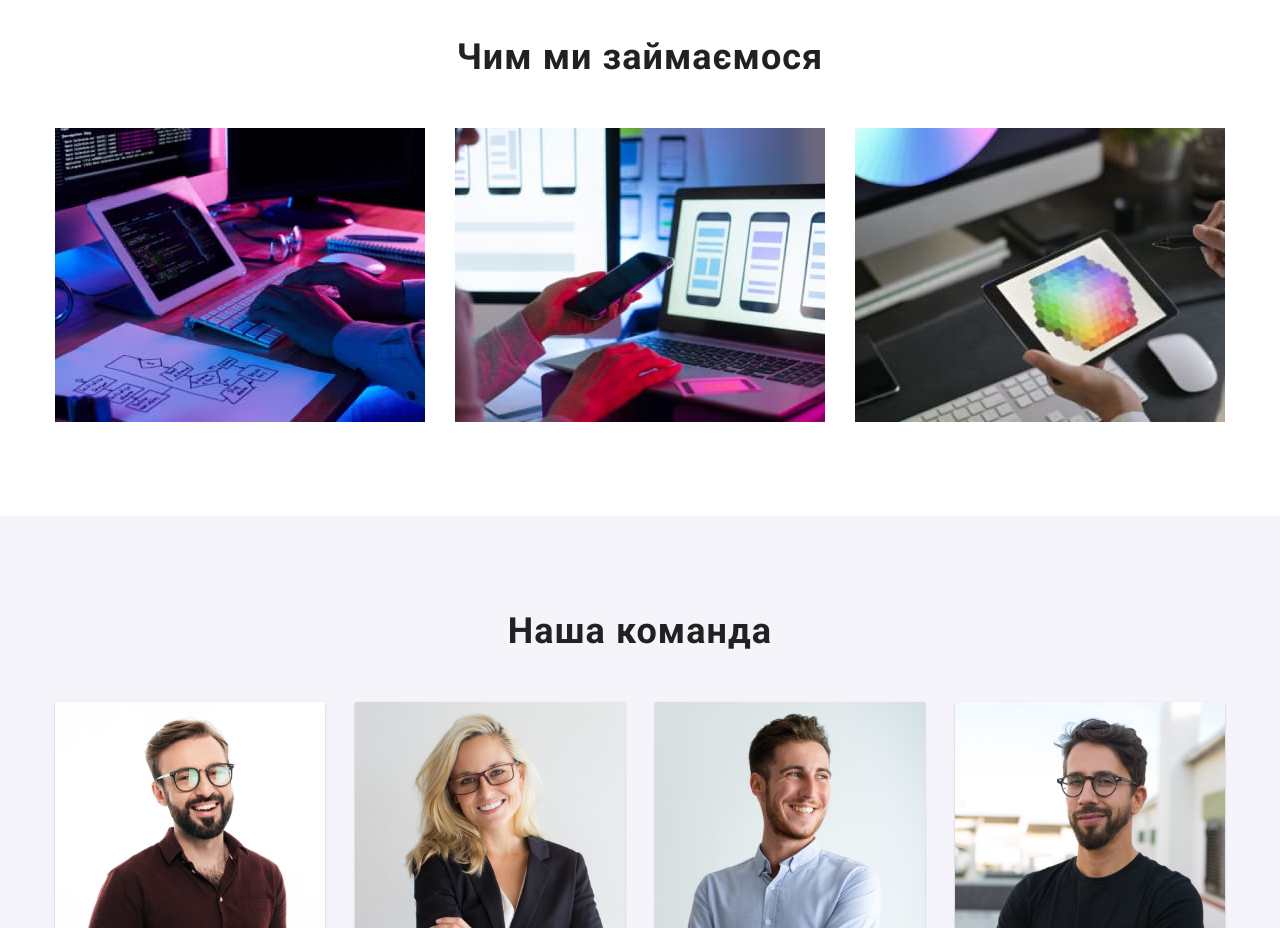
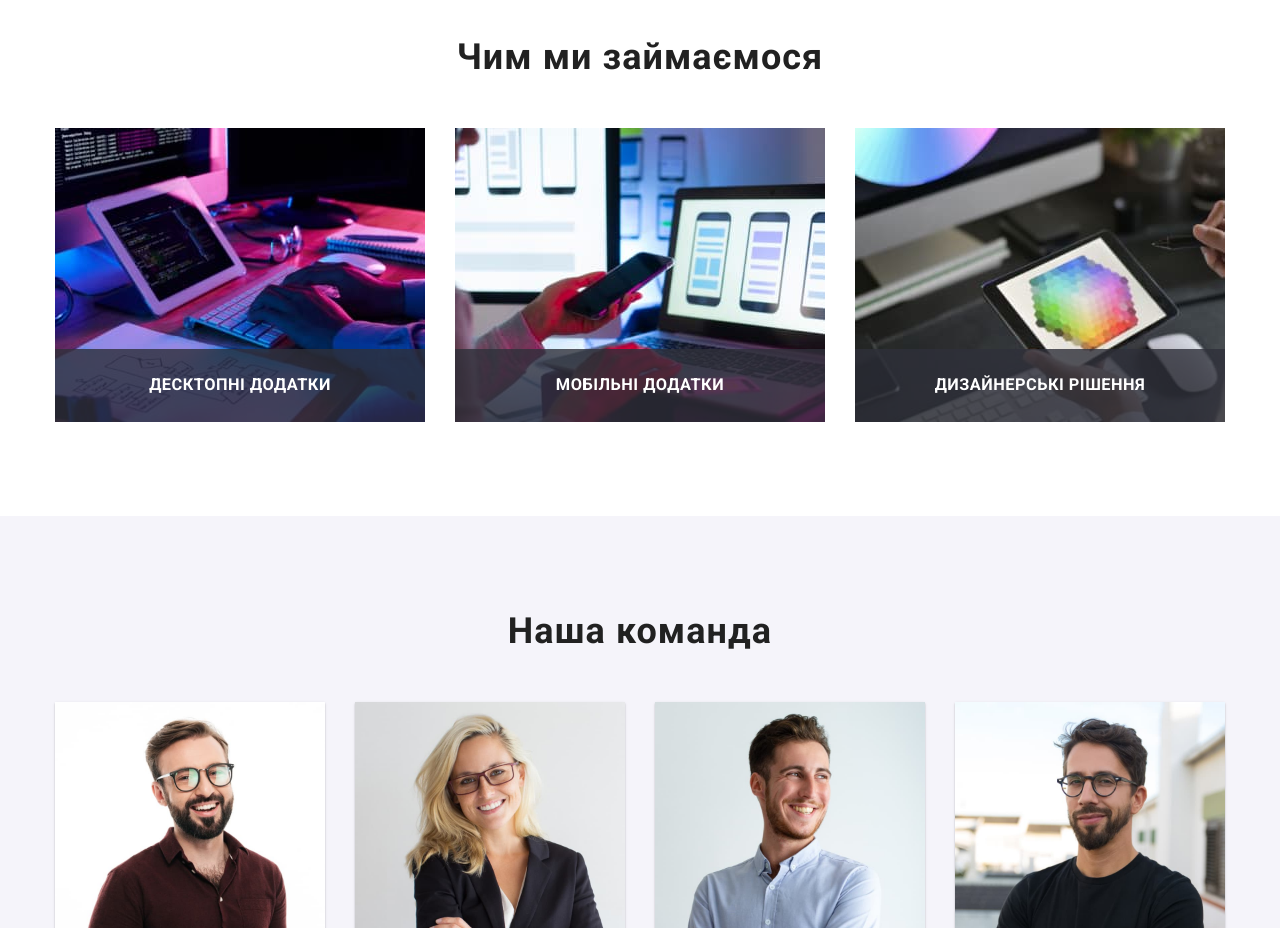
Before and after one commit to LarysaHliieva/goit-markup-hw-05, a plain HTML site: page index.html in a window 1280 px wide. Shown: the part 1080-2008 px from the top of the page. Drawn offline with nearby package versions, Linux system fonts and the light colour scheme.

Commit message:
added name directions to What-we-do-section

```diff
--- a/css/styles.css
+++ b/css/styles.css
@@ -12,6 +12,7 @@
   --icon-bg-color-theme-dark: rgba(255, 255, 255, 0.1);
 
   --bg-color-theme-dark: #2f303a;
+  --bg-color-theme-dark-opacity: rgba(47, 48, 58, 0.8);
   --secondary-bg-color: #f5f4fa;
   --hero-bg-color: #c4c4c4;
   --primary-border-color: #eeeeee;
@@ -20,7 +21,7 @@
   --item-set-gap: 30px;
 
   --timing-func: cubic-bezier(0.4, 0, 0.2, 1);
-  --duration: 2500ms;
+  --duration: 250ms;
 }
 
 h1,
@@ -339,7 +340,27 @@ body {
 }
 
 .direction {
+  position: relative;
+
   flex-basis: calc((100% - 2 * var(--item-set-gap)) / 3);
+}
+
+.direction-name {
+  position: absolute;
+  left: 0;
+  bottom: 0;
+  width: 100%;
+  padding-top: 27px;
+  padding-bottom: 27px;
+
+  font-weight: 700;
+  line-height: 1.14;
+  text-align: center;
+  letter-spacing: 0.03em;
+  text-transform: uppercase;
+
+  color: var(--white-color);
+  background-color: var(--bg-color-theme-dark-opacity);
 }
 
 /* =========================== ABOUT =========================== */
--- a/index.html
+++ b/index.html
@@ -136,6 +136,7 @@
                 width="370"
                 height="294"
               />
+              <h3 class="direction-name">Десктопні додатки</h3>
             </li>
             <li class="direction">
               <img
@@ -144,6 +145,7 @@
                 width="370"
                 height="294"
               />
+              <h3 class="direction-name">Мобільні додатки</h3>
             </li>
             <li class="direction">
               <img
@@ -152,6 +154,7 @@
                 width="370"
                 height="294"
               />
+              <h3 class="direction-name">Дизайнерські рішення</h3>
             </li>
           </ul>
         </div>
```
